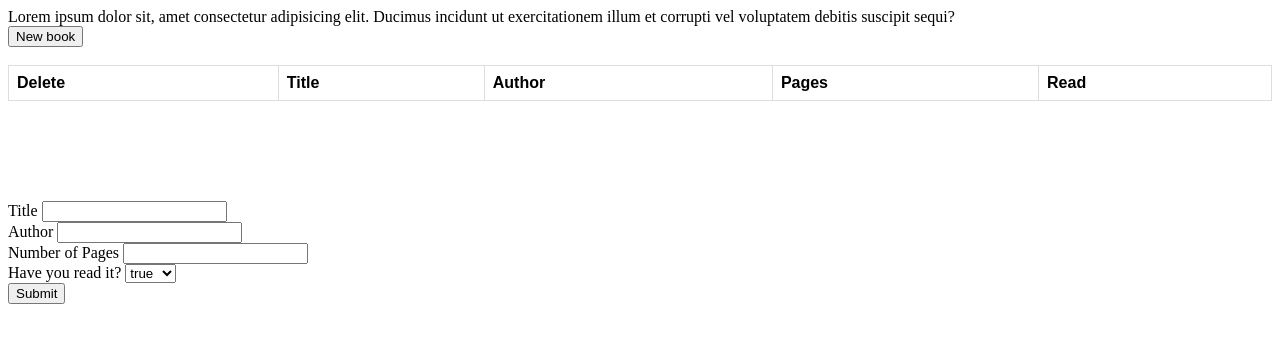
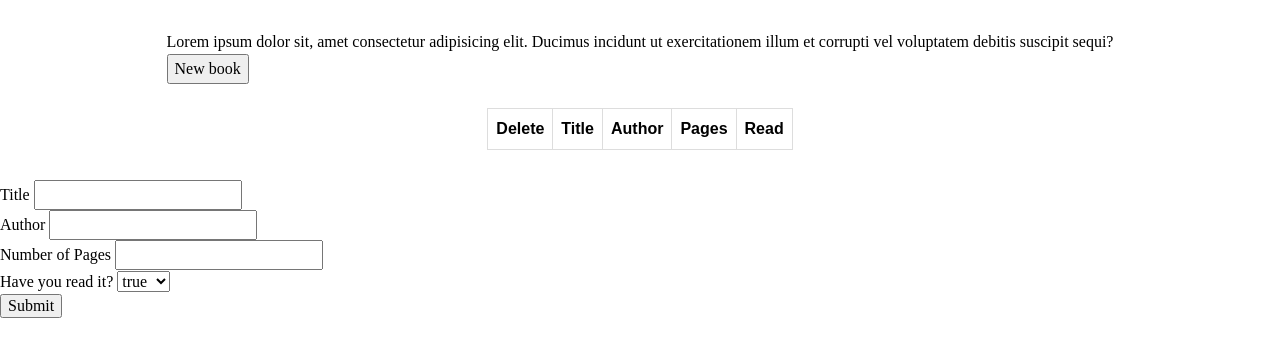
Before and after one commit to diannevillarica/odin-book-library-return, a plain HTML site: page index.html in a window 1280 px wide. Both pictures are taken after a click on the button "New book". Drawn offline with Linux system fonts and the light colour scheme.

Commit message:
Added to style.css. Work in progress

```diff
--- a/index.html
+++ b/index.html
@@ -6,7 +6,7 @@
     <meta name="viewport" content="width=device-width, initial-scale=1.0" />
     <link rel="stylesheet" href="./style.css" />
     <script src="./script.js" defer></script>
-    <title>Document</title>
+    <title>📚 My Book Log</title>
   </head>
   <body>
     <main>
@@ -17,8 +17,8 @@
             incidunt ut exercitationem illum et corrupti vel voluptatem debitis
             suscipit sequi?
           </div>
-          <div class="new-book">
-            <button class="new-book-button">New book</button>
+          <div class="new">
+            <button id="new-button">New book</button>
           </div>
         </div>
         <div class="row">&nbsp;</div>
@@ -37,7 +37,7 @@
           </table>
         </div>
       </div>
-      <div class="form-container" style="margin-top: 100px">
+      <div class="form-container">
         <!-- TODO: Configure form submission onclick -->
         <form action="#" method="post">
           <div class="form-row">
@@ -66,7 +66,7 @@
             </select>
           </div>
           <div class="form-row">
-            <input id="form-btn" type="submit" value="Submit" />
+            <input id="form-button" type="submit" value="Submit" />
           </div>
         </form>
       </div>
--- a/script.js
+++ b/script.js
@@ -11,13 +11,12 @@ function Book(title, author, pages, read) {
 
 Book.prototype.toggle = function () {
   return this.read == true ? (this.read = false) : (this.read = true);
-  // return this.read;
 };
 
 const addBookToLibrary = (event) => {
   event.preventDefault();
 
-  let myLibraryItem = new Book(); // constructor
+  let myLibraryItem = new Book();
 
   // Create each object from form inputs
   (myLibraryItem.title = document.getElementById("title").value),
@@ -31,9 +30,10 @@ const addBookToLibrary = (event) => {
   const tr = document.createElement("tr");
   const deleteBtn = document.createElement("button");
   const readBtn = document.createElement("button");
-  readBtn.setAttribute("class", "status");
+  readBtn.setAttribute("id", "read-button");
+  deleteBtn.setAttribute("id", "delete-button");
 
-  deleteBtn.innerHTML = "Delete";
+  // deleteBtn.innerHTML = "Delete";
 
   //delete an item
   deleteBtn.addEventListener("click", function () {
@@ -66,4 +66,10 @@ const addBookToLibrary = (event) => {
   document.querySelector("tbody").appendChild(tr);
 };
 
-document.getElementById("form-btn").addEventListener("click", addBookToLibrary);
+document
+  .getElementById("form-button")
+  .addEventListener("click", addBookToLibrary);
+
+document.getElementById("new-button").addEventListener("click", function () {
+  document.querySelector(".form-container").style.display = "block";
+});
--- a/style.css
+++ b/style.css
@@ -1,3 +1,100 @@
+/* RESET */
+/* Box sizing rules */
+*,
+*::before,
+*::after {
+  box-sizing: border-box;
+}
+
+/* Remove default margin */
+body,
+h1,
+h2,
+h3,
+h4,
+p,
+figure,
+blockquote,
+dl,
+dd {
+  margin: 0;
+}
+
+/* Remove list styles on ul, ol elements with a list role, which suggests default styling will be removed */
+ul[role="list"],
+ol[role="list"] {
+  list-style: none;
+}
+
+/* Set core root defaults */
+html:focus-within {
+  scroll-behavior: smooth;
+}
+
+html {
+  font-size: 62.5%;
+}
+
+/* Set core body defaults */
+body {
+  min-height: 100vh;
+  text-rendering: optimizeSpeed;
+  font-size: 1.6rem;
+  line-height: 1.5;
+}
+
+/* A elements that don't have a class get default styles */
+a:not([class]) {
+  text-decoration-skip-ink: auto;
+}
+
+/* Make images easier to work with */
+img,
+picture {
+  max-width: 100%;
+  display: block;
+}
+
+/* Inherit fonts for inputs and buttons */
+input,
+button,
+textarea,
+select {
+  font: inherit;
+}
+
+/* Remove all animations, transitions and smooth scroll for people that prefer not to see them */
+@media (prefers-reduced-motion: reduce) {
+  html:focus-within {
+    scroll-behavior: auto;
+  }
+
+  *,
+  *::before,
+  *::after {
+    animation-duration: 0.01ms !important;
+    animation-iteration-count: 1 !important;
+    transition-duration: 0.01ms !important;
+    scroll-behavior: auto !important;
+  }
+}
+
+/* MEDIA QUERIES */
+
+/* MAIN */
+
+.main-container {
+  margin: 3rem 3vw;
+  padding: 0 3vw;
+  display: flex;
+  flex-direction: column;
+  flex-wrap: nowrap;
+  align-content: center;
+  justify-content: center;
+  align-items: center;
+}
+
+/* TABLE */
 table {
   font-family: arial, sans-serif;
   border-collapse: collapse;
@@ -14,3 +111,11 @@ th {
 tr:nth-child(even) {
   background-color: #dddddd;
 }
+
+/* FORM */
+.form-container {
+  display: none;
+  z-index: 1;
+  position: absolute;
+  min-height: 100vh;
+}
```
